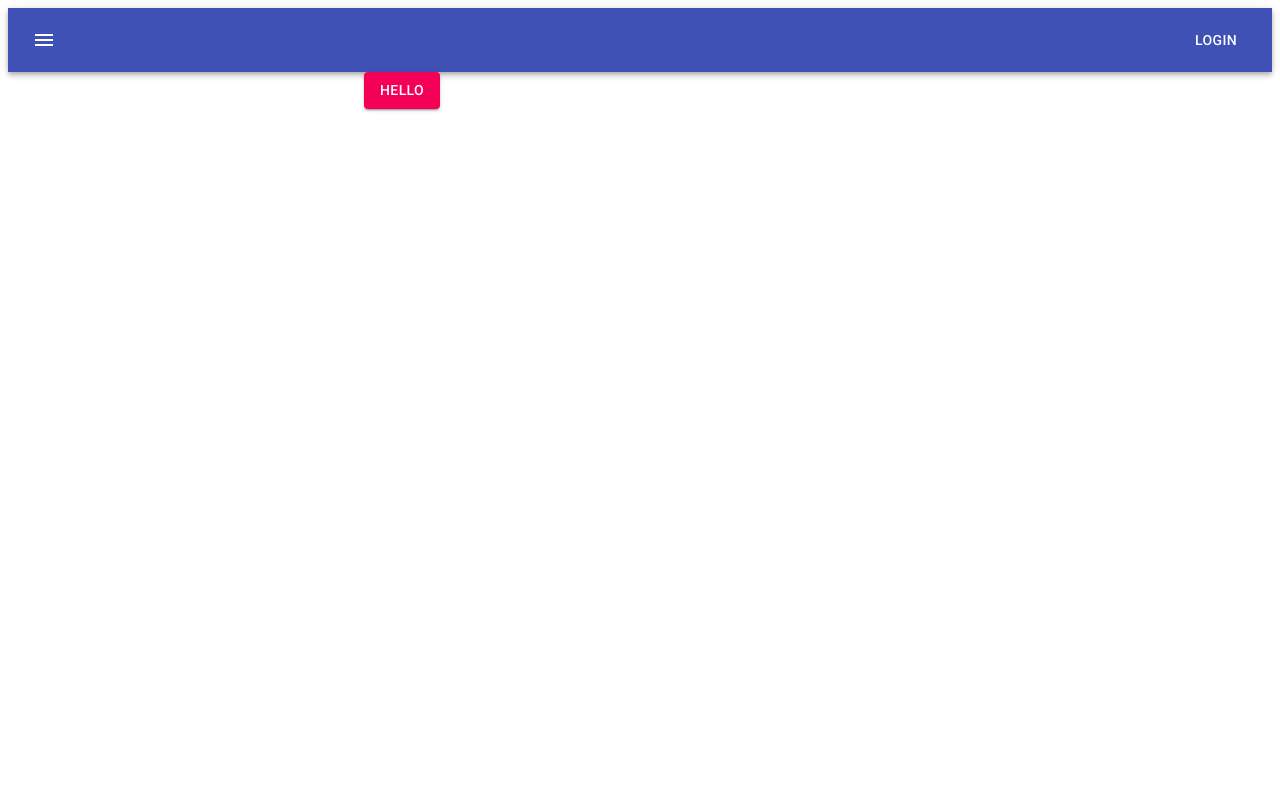
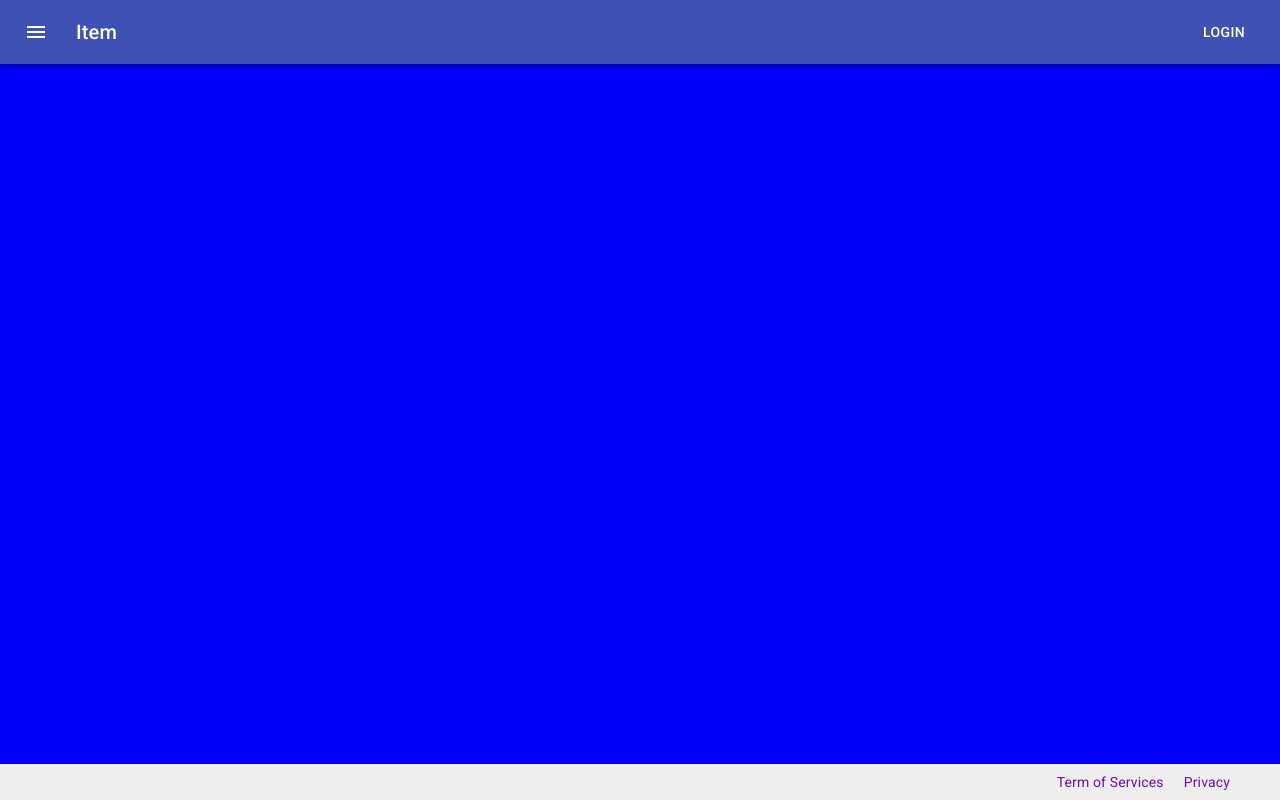
Before and after one commit to momoclouq/SEPM_group26, a React (Create React App) app in the folder frontend/: page / in a window 1280 px wide. Built offline with nearby package versions, Linux system fonts and the light colour scheme.

Commit message:
Finish footer for outerpages

```diff
--- a/frontend/src/components/outerPages/Footer.js
+++ b/frontend/src/components/outerPages/Footer.js
@@ -0,0 +1,48 @@
+import React from "react";
+
+import CssBaseline from "@material-ui/core/CssBaseline";
+import Typography from "@material-ui/core/Typography";
+import {makeStyles} from "@material-ui/core/styles";
+import Container from "@material-ui/core/Container";
+import Link from "@material-ui/core/Link";
+import Grid from "@material-ui/core/Grid";
+import { findByLabelText } from "@testing-library/dom";
+
+const useStyles = makeStyles((theme) => ({
+    footer: {
+        padding: theme.spacing(1,2),
+        marginTop: "auto",
+        backgroundColor:
+            theme.palette.type === "light" ? theme.palette.grey[200] : theme.palette.grey[800],
+    },
+    item: {
+        padding: "0 10px",
+        color: "#7209B7"
+    }
+}));
+
+const Footer = () => {
+    const classes = useStyles();
+    const preventDefault = (event) => event.preventDefault();
+
+    return (
+        <div className={classes.root}>
+            <CssBaseline />
+            <footer className={classes.footer}>
+                <Container width="100%">
+                    <Grid container
+                        justify="flex-end">
+                        <Grid item>
+                            <Typography className variant="body2">
+                                <Link className={classes.item} href="#" onClick={preventDefault}>Term of Services</Link>
+                                <Link className={classes.item} href="#" onClick={preventDefault}>Privacy</Link>
+                            </Typography>
+                        </Grid>
+                    </Grid>
+                </Container>
+            </footer>
+        </div>
+    );
+}
+
+export default Footer;
--- a/frontend/src/components/outerPages/Homepage.js
+++ b/frontend/src/components/outerPages/Homepage.js
@@ -1,24 +1,38 @@
 import React from "react";
 import ReactDOM from "react-dom";
+
 import Button from '@material-ui/core/Button';
 import Container from "@material-ui/core/Container";
+import {makeStyles} from "@material-ui/core/styles";
 
 import Navbar from "./Navbar";
+import Footer from "./Footer";
 
-class Homepage extends React.Component {
-    render(){
+const useStyles = makeStyles((theme) => ({
+    main: {
+        display: "flex",
+        flexDirection: "column",
+        minHeight: "100vh",
+        backgroundColor: "blue",
+        margin: "0"
+    },
+}));
+
+const Homepage = () => {
+    const classes = useStyles();
+
     return (
         <React.Fragment>
-                <main>
+            <main className={classes.main}>
                 <Navbar />
 
                 <Container maxWidth="sm">
-                        <Button variant="contained" color="secondary">Hello</Button>
                 </Container>
+
+                <Footer />
             </main>
         </React.Fragment>
     );
 }
-}
 
 export default Homepage;
--- a/frontend/src/components/outerPages/Navbar.js
+++ b/frontend/src/components/outerPages/Navbar.js
@@ -38,7 +38,7 @@ const Navbar = () => {
                     <MenuIcon />
                     </IconButton>
                     <Typography variant="h6" className={classes.title}>
-
+                        Item
                     </Typography>
                     <Button color="inherit">Login</Button>
                 </Toolbar>
```
Lines whose indentation alone changed are shown as unchanged.
